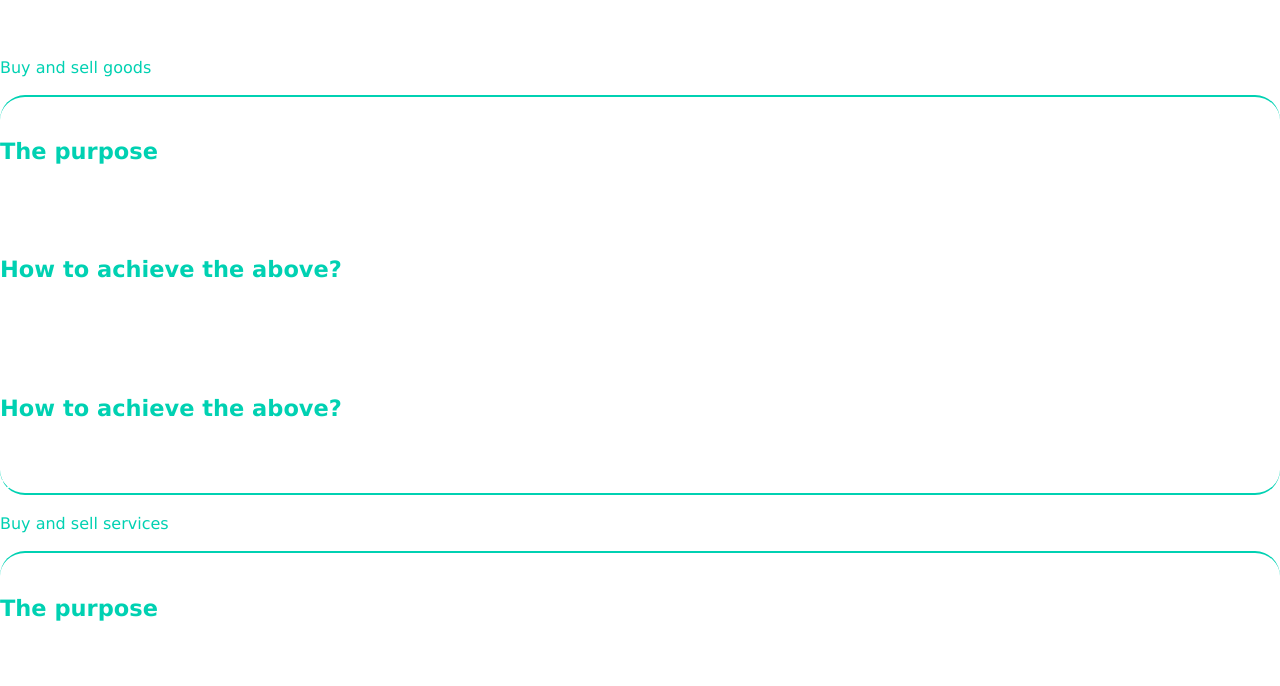
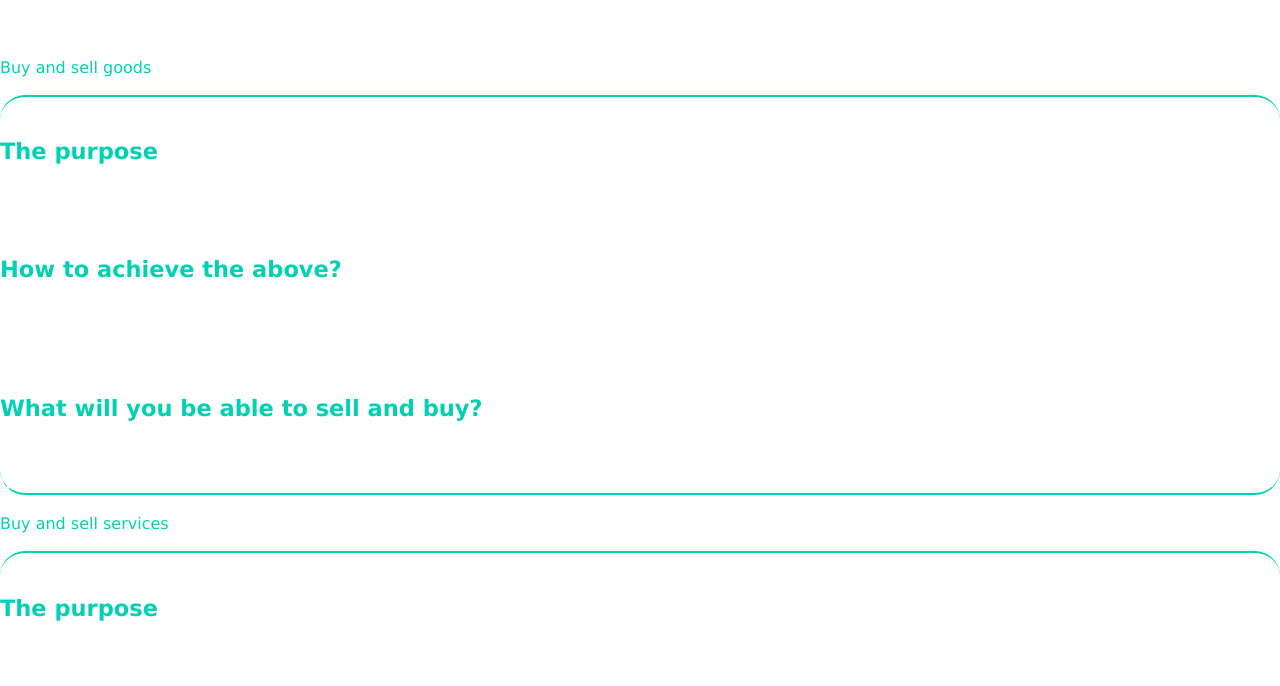
Before and after one commit to farinavito/Web3-Website, a Next.js app: page /use-cases in a window 1280 px wide. Shown: the part 114-800 px from the top of the page. Built offline with nearby package versions, Linux system fonts and the light colour scheme.

Commit message:
changed the text in the buy & sell goods section

```diff
--- a/pages/use-cases.js
+++ b/pages/use-cases.js
@@ -66,14 +66,16 @@ const Cases = () => {
                     <p className="has-text-left pb-6 pt-4 pl-5 mt-5">
                         <h2>The purpose</h2>
                         Increasing economies by providing a worldwide system where buyers and sellers can exchange goods without trusting eachother.
+
                         <h2 >How to achieve the above?</h2>
-                        By using smart contracts, we make sure that subjects who don't know eachother and
-                        don't have physical access to one another, fulfill their obligations to eachother
-                        without cheating the system.
-                        <h2 >How to achieve the above?</h2>
-                        By using smart contracts, we make sure that subjects who don't know eachother and
-                        don't have physical access to one another, fulfill their obligations to eachother
-                        without cheating the system.
+                        By using smart contracts, we will penalize the seller he/she doesn't send physical or virtual goods to the buyer.
+                        Also, the smart contracts will make sure that the buyer has to make a purchase first.
+                        This is how the seller will be protected from the buyer's malice intentions.
+
+                        <h2 >What will you be able to sell and buy?</h2>
+                        Any legal physical or virtual goods from any country worldwide.
+                        We will not approve selling or buying any illegal goods on our system.<br></br>
+                        If this rule is breached, we will blacklist the address used in the buying and selling illegal goods.
                     </p>
                   </div>
                 </div>
```
